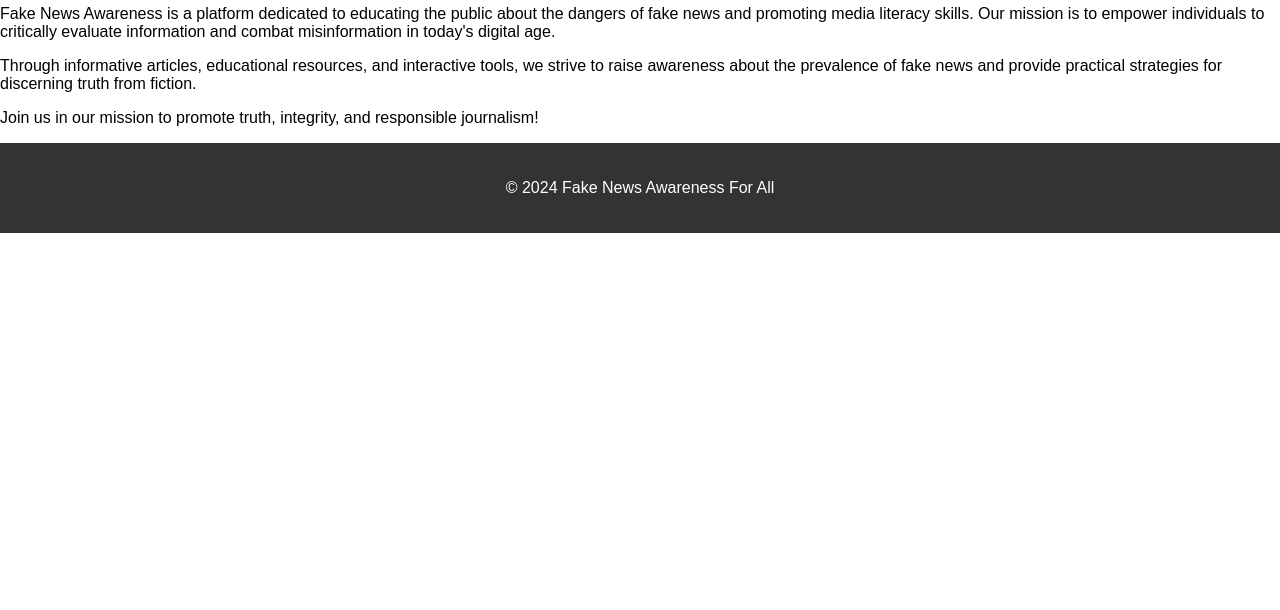
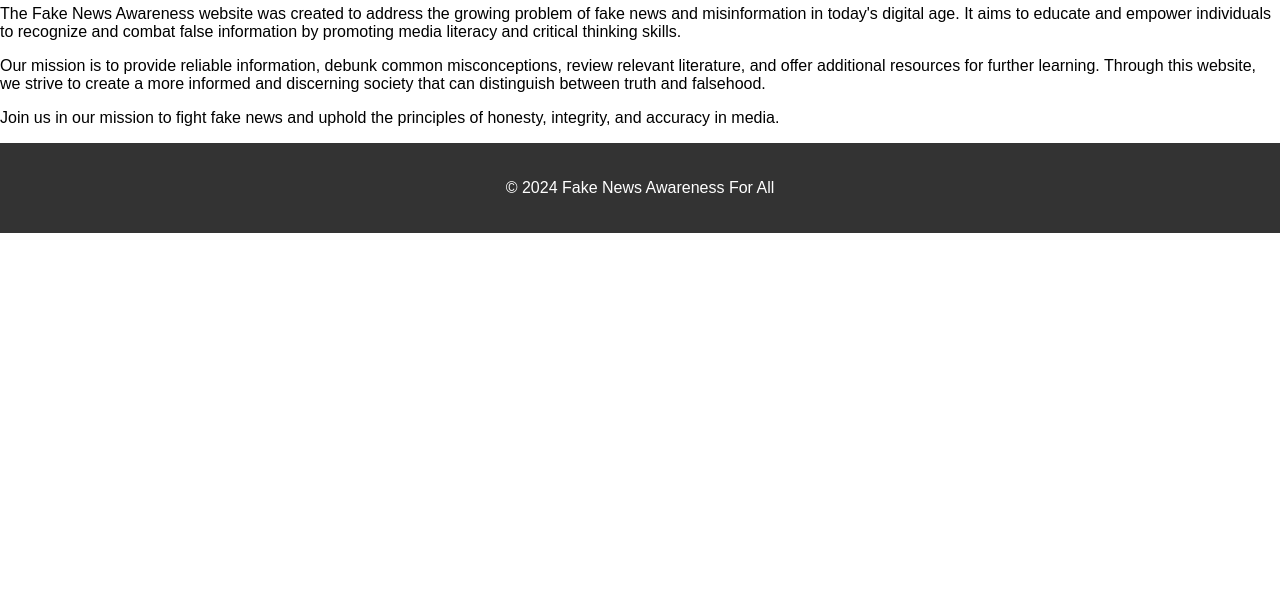
Before and after one commit to ianiee11/Fake-news-awareness-website-for-educational-purposes, a plain HTML site: page about.html in a window 1280 px wide. Shown: the part 190-800 px from the top of the page. Drawn offline with Linux system fonts and the light colour scheme; files that its build step writes are made by us from their sources.

Commit message:
Update about.html

```diff
--- a/about.html
+++ b/about.html
@@ -5,7 +5,6 @@
   <meta name="viewport" content="width=device-width, initial-scale=1.0">
   <title>About Fake News Awareness</title>
   <link rel="stylesheet" href="css/styles.css">
-  <link rel="stylesheet" href="styles.css">
 </head>
 <body>
 
@@ -16,16 +15,16 @@
         <li><a href="index.html">Home</a></li>
         <li><a href="about.html">About</a></li>
         <li><a href="basic-facts.html">Basic Facts</a></li>
-        <!-- Add links to other pages as needed -->
+        <li><a href="main-concepts.html">Main Concepts</a></li>
       </ul>
     </nav>
   </header>
 
-  <section class="about-content">
+  <section class="about-section">
     <h2>About Fake News Awareness</h2>
-    <p>Fake News Awareness is a platform dedicated to educating the public about the dangers of fake news and promoting media literacy skills. Our mission is to empower individuals to critically evaluate information and combat misinformation in today's digital age.</p>
-    <p>Through informative articles, educational resources, and interactive tools, we strive to raise awareness about the prevalence of fake news and provide practical strategies for discerning truth from fiction.</p>
-    <p>Join us in our mission to promote truth, integrity, and responsible journalism!</p>
+    <p>The Fake News Awareness website was created to address the growing problem of fake news and misinformation in today's digital age. It aims to educate and empower individuals to recognize and combat false information by promoting media literacy and critical thinking skills.</p>
+    <p>Our mission is to provide reliable information, debunk common misconceptions, review relevant literature, and offer additional resources for further learning. Through this website, we strive to create a more informed and discerning society that can distinguish between truth and falsehood.</p>
+    <p>Join us in our mission to fight fake news and uphold the principles of honesty, integrity, and accuracy in media.</p>
   </section>
 
   <footer>
```
